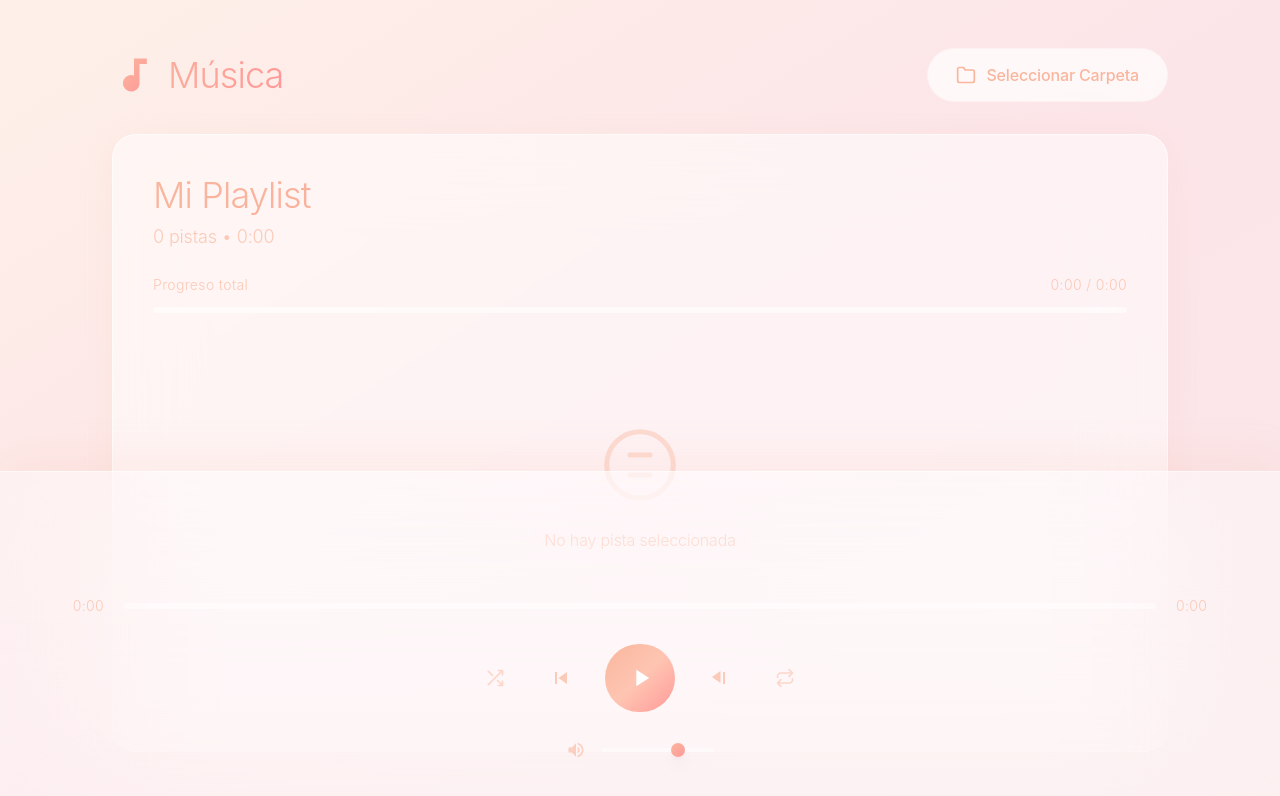
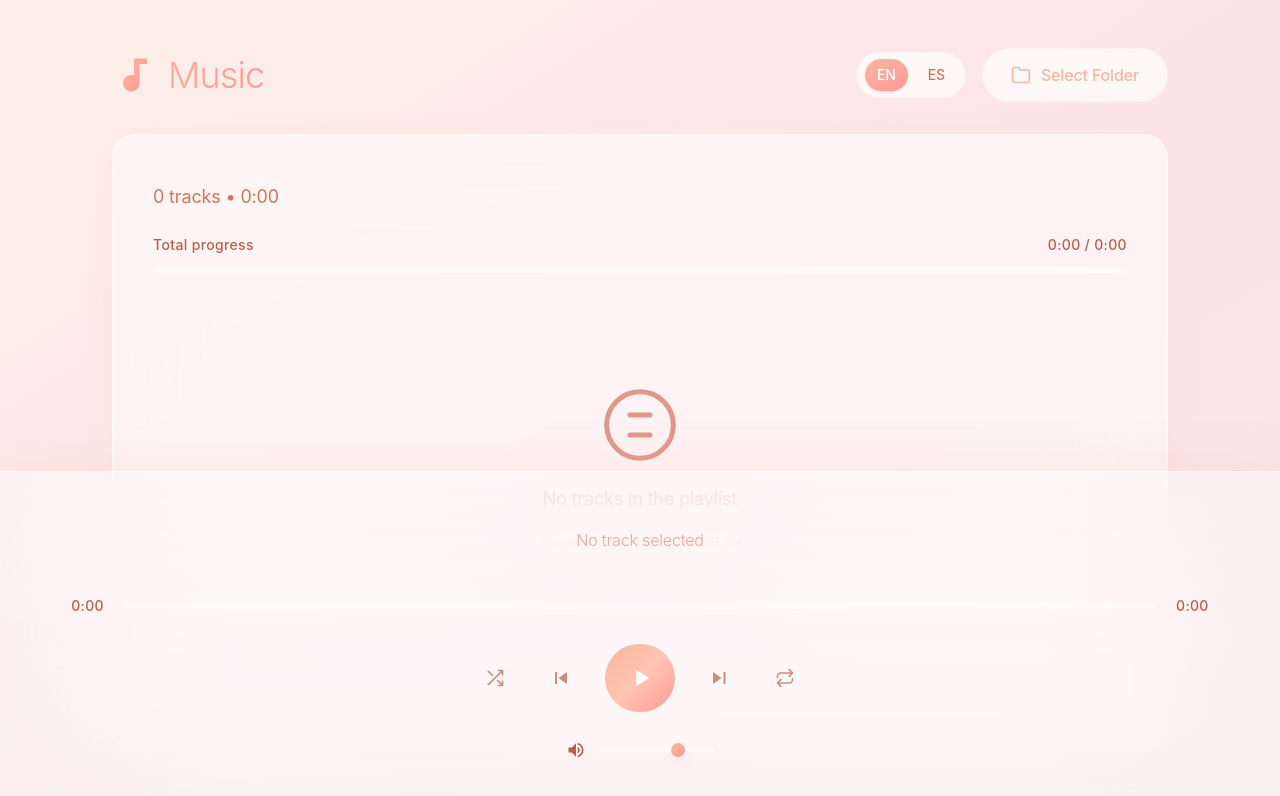
Before and after one commit to aitorllj93/the-playlist, a React (Vite) app: page / in a window 1280 px wide. Shown: the top 796 px of the page. Built offline with nearby package versions, Linux system fonts and the light colour scheme.

Commit message:
include translations

```diff
--- /dev/null
+++ b/src/components/LanguageSelector.tsx
@@ -0,0 +1,34 @@
+import { useLanguage } from '../i18n/LanguageContext';
+
+export default function LanguageSelector() {
+  const { language, setLanguage } = useLanguage();
+
+  return (
+    <div className="flex items-center gap-2 bg-white/70 backdrop-blur-xl rounded-full px-2 py-1.5 border border-[#fce5e8]/40">
+      <button
+        type="button"
+        className={`px-3 py-1.5 rounded-full text-sm font-medium transition-all ${
+          language === 'en'
+            ? 'bg-linear-to-br from-[#f9b69d] to-[#ff9999] text-white shadow-sm'
+            : 'text-[#d4725c] hover:bg-white/60'
+        }`}
+        onClick={() => setLanguage('en')}
+        aria-label="Switch to English"
+      >
+        EN
+      </button>
+      <button
+        type="button"
+        className={`px-3 py-1.5 rounded-full text-sm font-medium transition-all ${
+          language === 'es'
+            ? 'bg-linear-to-br from-[#f9b69d] to-[#ff9999] text-white shadow-sm'
+            : 'text-[#d4725c] hover:bg-white/60'
+        }`}
+        onClick={() => setLanguage('es')}
+        aria-label="Cambiar a Español"
+      >
+        ES
+      </button>
+    </div>
+  );
+}
--- a/src/components/MusicPlayer.tsx
+++ b/src/components/MusicPlayer.tsx
@@ -3,10 +3,14 @@ import type { Track, Playlist, PlayerState } from '../types/music';
 import { parseM3U8, readTextFile, calculateTotalDuration } from '../utils/m3u8Parser';
 import PlayerControls from './PlayerControls';
 import PlaylistView from './PlaylistView';
+import LanguageSelector from './LanguageSelector';
+import { useLanguage } from '../i18n/LanguageContext';
 
 export default function MusicPlayer() {
+  const { t } = useLanguage();
+
   const [playlist, setPlaylist] = useState<Playlist>({
-    name: 'Mi Playlist',
+    name: ' ',
     tracks: [],
     totalDuration: 0
   });
@@ -37,13 +41,13 @@ export default function MusicPlayer() {
 
         if (playerState.isPlaying) {
           audioRef.current.play().catch(err => {
-            console.error('Error al reproducir:', err);
+            console.error(t('errorPlaying'), err);
             setPlayerState(prev => ({ ...prev, isPlaying: false }));
           });
         }
       }
     }
-  }, [playerState.currentTrackIndex, playerState.isPlaying, playerState.volume, audioFiles, playlist.tracks]);
+  }, [playerState.currentTrackIndex, playerState.isPlaying, playerState.volume, audioFiles, playlist.tracks, t]);
 
   const handleNext = useCallback(() => {
     if (playlist.tracks.length === 0) return;
@@ -119,7 +123,7 @@ export default function MusicPlayer() {
     );
 
     if (!m3u8File) {
-      alert('No se encontró un archivo m3u8 o m3u en la carpeta seleccionada');
+      alert(t('noM3u8Found'));
       return;
     }
 
@@ -165,7 +169,7 @@ export default function MusicPlayer() {
       }
 
       if (tracksWithDuration.length === 0) {
-        alert('No se encontraron archivos de audio correspondientes a las pistas del m3u8');
+        alert(t('noAudioFilesFound'));
         return;
       }
 
@@ -183,7 +187,7 @@ export default function MusicPlayer() {
 
     } catch (error) {
       console.error('Error al cargar la playlist:', error);
-      alert('Error al cargar la playlist. Verifica el formato del archivo m3u8.');
+      alert(t('errorLoadingPlaylist'));
     }
   };
 
@@ -279,7 +283,7 @@ export default function MusicPlayer() {
       <div className="flex justify-between items-center gap-8 mb-2">
         <h1 className="flex items-center gap-3 text-4xl font-light tracking-tight text-transparent bg-clip-text bg-linear-to-r from-[#f9b69d] to-[#ff9999] m-0">
           <svg viewBox="0 0 24 24" fill="url(#musicGradient)" className="w-11 h-11" aria-hidden="true">
-            <title>Música</title>
+            <title>{t('music')}</title>
             <defs>
               <linearGradient id="musicGradient" x1="0%" y1="0%" x2="100%" y2="100%">
                 <stop offset="0%" stopColor="#f9b69d" />
@@ -288,8 +292,11 @@ export default function MusicPlayer() {
             </defs>
             <path d="M12 3v9.28c-.47-.17-.97-.28-1.5-.28C8.01 12 6 14.01 6 16.5S8.01 21 10.5 21c2.31 0 4.2-1.75 4.45-4H15V6h4V3h-7z"/>
           </svg>
-          Música
+          {t('music')}
         </h1>
+
+        <div className="flex items-center gap-4">
+          <LanguageSelector />
 
           <button
             type="button"
@@ -297,11 +304,12 @@ export default function MusicPlayer() {
             onClick={() => fileInputRef.current?.click()}
           >
             <svg viewBox="0 0 24 24" fill="none" stroke="currentColor" strokeWidth="2" strokeLinecap="round" strokeLinejoin="round" className="w-5 h-5" aria-hidden="true">
-            <title>Carpeta</title>
+              <title>{t('folder')}</title>
               <path d="M22 19a2 2 0 0 1-2 2H4a2 2 0 0 1-2-2V5a2 2 0 0 1 2-2h5l2 3h9a2 2 0 0 1 2 2z"/>
             </svg>
-          Seleccionar Carpeta
+            {t('selectFolder')}
           </button>
+        </div>
 
         <input
           ref={fileInputRef}
--- a/src/components/PlayerControls.tsx
+++ b/src/components/PlayerControls.tsx
@@ -1,6 +1,7 @@
 import { useRef } from 'react';
 import type { Track } from '../types/music';
 import { formatTime } from '../utils/m3u8Parser';
+import { useLanguage } from '../i18n/LanguageContext';
 
 interface PlayerControlsProps {
   currentTrack: Track | null;
@@ -37,6 +38,7 @@ export default function PlayerControls({
   onShuffleChange,
   audioRef
 }: PlayerControlsProps) {
+  const { t } = useLanguage();
   const progressRef = useRef<HTMLDivElement>(null);
 
   const handleProgressClick = (e: React.MouseEvent<HTMLDivElement>) => {
@@ -62,16 +64,16 @@ export default function PlayerControls({
         {currentTrack ? (
           <>
             <div className="text-2xl sm:text-3xl font-light tracking-tight text-transparent bg-clip-text bg-linear-to-r from-[#f9b69d] to-[#ff9999] mb-2">{currentTrack.title}</div>
-            {currentTrack.artist && <div className="text-base sm:text-lg text-[#f9b69d]/70 font-light">{currentTrack.artist}</div>}
+            {currentTrack.artist && <div className="text-base sm:text-lg text-[#d4725c] font-normal">{currentTrack.artist}</div>}
           </>
         ) : (
-          <div className="text-base text-[#f9b69d]/40 py-4 font-light">No hay pista seleccionada</div>
+          <div className="text-base text-[#d4725c]/60 py-4 font-light">{t('noTrackSelected')}</div>
         )}
       </div>
 
       {/* Barra de progreso */}
       <div className="flex items-center gap-5 px-4">
-        <span className="text-sm text-[#f9b69d]/70 font-light tracking-wide min-w-12 text-right">{formatTime(currentTime)}</span>
+        <span className="text-sm text-[#b85e4f] font-medium tracking-wide min-w-12 text-right">{formatTime(currentTime)}</span>
         <div
           ref={progressRef}
           className="flex-1 h-1.5 bg-white/40 rounded-full cursor-pointer overflow-hidden backdrop-blur-sm relative group"
@@ -92,7 +94,7 @@ export default function PlayerControls({
             style={{ left: `calc(${progressPercentage}% - 7px)` }}
           />
         </div>
-        <span className="text-sm text-[#f9b69d]/70 font-light tracking-wide min-w-12">
+        <span className="text-sm text-[#b85e4f] font-medium tracking-wide min-w-12">
           {formatTime(actualDuration)}
         </span>
       </div>
@@ -102,27 +104,27 @@ export default function PlayerControls({
         <button
           type="button"
           className={`bg-transparent border-none cursor-pointer p-3 rounded-full flex items-center justify-center transition-all ${
-            shuffle ? 'text-[#f9b69d] bg-white/60' : 'text-[#f9b69d]/50'
-          } hover:bg-white/60 hover:text-[#f9b69d] hover:scale-105 active:scale-95`}
+            shuffle ? 'text-[#d4725c] bg-white/60' : 'text-[#b85e4f]/70'
+          } hover:bg-white/60 hover:text-[#d4725c] hover:scale-105 active:scale-95`}
           onClick={onShuffleChange}
-          title="Aleatorio"
-          aria-label="Aleatorio"
+          title={t('shuffle')}
+          aria-label={t('shuffle')}
         >
           <svg viewBox="0 0 24 24" fill="none" stroke="currentColor" strokeWidth="2" strokeLinecap="round" strokeLinejoin="round" className="w-5 h-5" aria-hidden="true">
-            <title>Aleatorio</title>
+            <title>{t('shuffle')}</title>
             <path d="M16 3h5v5M4 20L21 3M21 16v5h-5M15 15l6 6M4 4l5 5" />
           </svg>
         </button>
 
         <button
           type="button"
-          className="bg-transparent border-none cursor-pointer p-3 rounded-full flex items-center justify-center transition-all text-[#f9b69d]/70 hover:bg-white/60 hover:text-[#f9b69d] hover:scale-105 active:scale-95"
+          className="bg-transparent border-none cursor-pointer p-3 rounded-full flex items-center justify-center transition-all text-[#b85e4f]/70 hover:bg-white/60 hover:text-[#d4725c] hover:scale-105 active:scale-95"
           onClick={onPrevious}
-          title="Anterior"
-          aria-label="Anterior"
+          title={t('previous')}
+          aria-label={t('previous')}
         >
           <svg viewBox="0 0 24 24" fill="currentColor" className="w-6 h-6" aria-hidden="true">
-            <title>Anterior</title>
+            <title>{t('previous')}</title>
             <path d="M6 6h2v12H6zm3.5 6l8.5 6V6z"/>
           </svg>
         </button>
@@ -131,17 +133,17 @@ export default function PlayerControls({
           type="button"
           className="bg-linear-to-br from-[#f9b69d] via-[#fec5b2] to-[#ff9999] text-white p-5 border-none cursor-pointer rounded-full flex items-center justify-center transition-all hover:shadow-[0_8px_25px_rgba(249,182,157,0.4)] hover:scale-105 active:scale-95"
           onClick={isPlaying ? onPause : onPlay}
-          title={isPlaying ? 'Pausar' : 'Reproducir'}
-          aria-label={isPlaying ? 'Pausar' : 'Reproducir'}
+          title={isPlaying ? t('pause') : t('play')}
+          aria-label={isPlaying ? t('pause') : t('play')}
         >
           {isPlaying ? (
             <svg viewBox="0 0 24 24" fill="currentColor" className="w-7 h-7" aria-hidden="true">
-              <title>Pausar</title>
+              <title>{t('pause')}</title>
               <path d="M6 4h4v16H6zM14 4h4v16h-4z"/>
             </svg>
           ) : (
             <svg viewBox="0 0 24 24" fill="currentColor" className="w-7 h-7 ml-0.5" aria-hidden="true">
-              <title>Reproducir</title>
+              <title>{t('play')}</title>
               <path d="M8 5v14l11-7z"/>
             </svg>
           )}
@@ -149,35 +151,35 @@ export default function PlayerControls({
 
         <button
           type="button"
-          className="bg-transparent border-none cursor-pointer p-3 rounded-full flex items-center justify-center transition-all text-[#f9b69d]/70 hover:bg-white/60 hover:text-[#f9b69d] hover:scale-105 active:scale-95"
+          className="bg-transparent border-none cursor-pointer p-3 rounded-full flex items-center justify-center transition-all text-[#b85e4f]/70 hover:bg-white/60 hover:text-[#d4725c] hover:scale-105 active:scale-95"
           onClick={onNext}
-          title="Siguiente"
-          aria-label="Siguiente"
+          title={t('next')}
+          aria-label={t('next')}
         >
           <svg viewBox="0 0 24 24" fill="currentColor" className="w-6 h-6" aria-hidden="true">
-            <title>Siguiente</title>
-            <path d="M16 18h2V6h-2zm-11-7l8.5-6v12z"/>
+            <title>{t('next')}</title>
+            <path d="M6 6l8.5 6-8.5 6V6zm10.5 0h2v12h-2z"/>
           </svg>
         </button>
 
         <button
           type="button"
           className={`bg-transparent border-none cursor-pointer p-3 rounded-full flex items-center justify-center transition-all ${
-            repeat !== 'none' ? 'text-[#f9b69d] bg-white/60' : 'text-[#f9b69d]/50'
-          } hover:bg-white/60 hover:text-[#f9b69d] hover:scale-105 active:scale-95`}
+            repeat !== 'none' ? 'text-[#d4725c] bg-white/60' : 'text-[#b85e4f]/70'
+          } hover:bg-white/60 hover:text-[#d4725c] hover:scale-105 active:scale-95`}
           onClick={onRepeatChange}
-          title="Repetir"
-          aria-label="Repetir"
+          title={t('repeat')}
+          aria-label={t('repeat')}
         >
           {repeat === 'one' ? (
             <svg viewBox="0 0 24 24" fill="none" stroke="currentColor" strokeWidth="2" strokeLinecap="round" strokeLinejoin="round" className="w-5 h-5" aria-hidden="true">
-              <title>Repetir una</title>
+              <title>{t('repeatOne')}</title>
               <path d="M17 2l4 4-4 4M3 11v-1a4 4 0 0 1 4-4h14M7 22l-4-4 4-4M21 13v1a4 4 0 0 1-4 4H3"/>
               <text x="12" y="16" fontSize="10" fill="currentColor" textAnchor="middle">1</text>
             </svg>
           ) : (
             <svg viewBox="0 0 24 24" fill="none" stroke="currentColor" strokeWidth="2" strokeLinecap="round" strokeLinejoin="round" className="w-5 h-5" aria-hidden="true">
-              <title>Repetir</title>
+              <title>{t('repeat')}</title>
               <path d="M17 2l4 4-4 4M3 11v-1a4 4 0 0 1 4-4h14M7 22l-4-4 4-4M21 13v1a4 4 0 0 1-4 4H3"/>
             </svg>
           )}
@@ -186,8 +188,8 @@ export default function PlayerControls({
 
       {/* Control de volumen */}
       <div className="flex items-center gap-4 justify-center">
-        <svg viewBox="0 0 24 24" fill="currentColor" className="w-5 h-5 text-[#f9b69d]/60" aria-hidden="true">
-          <title>Volumen</title>
+        <svg viewBox="0 0 24 24" fill="currentColor" className="w-5 h-5 text-[#b85e4f]" aria-hidden="true">
+          <title>{t('volume')}</title>
           {volume === 0 ? (
             <path d="M3.63 3.63a.996.996 0 000 1.41L7.29 8.7 7 9H4c-.55 0-1 .45-1 1v4c0 .55.45 1 1 1h3l3.29 3.29c.63.63 1.71.18 1.71-.71v-4.17l4.18 4.18c-.49.37-1.02.68-1.6.91-.36.15-.58.53-.58.92 0 .72.73 1.18 1.39.91.8-.33 1.55-.77 2.22-1.31l1.34 1.34a.996.996 0 101.41-1.41L5.05 3.63c-.39-.39-1.02-.39-1.42 0zM19 12c0 .82-.15 1.61-.41 2.34l1.53 1.53c.56-1.17.88-2.48.88-3.87 0-3.83-2.4-7.11-5.78-8.4-.59-.23-1.22.23-1.22.86v.19c0 .38.25.71.61.85C17.18 6.54 19 9.06 19 12zm-8.71-6.29l-.17.17L12 7.76V6.41c0-.89-1.08-1.33-1.71-.7zM16.5 12A4.5 4.5 0 0014 7.97v1.79l2.48 2.48c.01-.08.02-.16.02-.24z"/>
           ) : volume < 0.5 ? (
@@ -203,7 +205,7 @@ export default function PlayerControls({
           step="0.01"
           value={volume}
           onChange={(e) => onVolumeChange(Number.parseFloat(e.target.value))}
-          aria-label="Control de volumen"
+          aria-label={t('volumeControl')}
           className="w-28 h-1 appearance-none bg-white/40 rounded-full outline-none transition-all [&::-webkit-slider-thumb]:appearance-none [&::-webkit-slider-thumb]:w-3.5 [&::-webkit-slider-thumb]:h-3.5 [&::-webkit-slider-thumb]:bg-linear-to-br [&::-webkit-slider-thumb]:from-[#f9b69d] [&::-webkit-slider-thumb]:to-[#ff9999] [&::-webkit-slider-thumb]:rounded-full [&::-webkit-slider-thumb]:cursor-pointer [&::-webkit-slider-thumb]:shadow-lg [&::-webkit-slider-thumb]:transition-transform [&::-webkit-slider-thumb]:hover:scale-110 [&::-moz-range-thumb]:w-3.5 [&::-moz-range-thumb]:h-3.5 [&::-moz-range-thumb]:bg-linear-to-br [&::-moz-range-thumb]:from-[#f9b69d] [&::-moz-range-thumb]:to-[#ff9999] [&::-moz-range-thumb]:rounded-full [&::-moz-range-thumb]:cursor-pointer [&::-moz-range-thumb]:border-none [&::-moz-range-thumb]:shadow-lg"
         />
       </div>
--- a/src/components/PlaylistView.tsx
+++ b/src/components/PlaylistView.tsx
@@ -1,5 +1,6 @@
 import type { Track } from '../types/music';
 import { formatTime } from '../utils/m3u8Parser';
+import { useLanguage } from '../i18n/LanguageContext';
 
 interface PlaylistViewProps {
   tracks: Track[];
@@ -18,6 +19,7 @@ export default function PlaylistView({
   totalDuration,
   currentPlaylistTime
 }: PlaylistViewProps) {
+  const { t } = useLanguage();
   const totalProgress = totalDuration > 0 ? (currentPlaylistTime / totalDuration) * 100 : 0;
 
   return (
@@ -26,15 +28,15 @@ export default function PlaylistView({
       <div className="flex flex-col gap-6">
         <div>
           <h2 className="text-3xl sm:text-4xl font-light tracking-tight text-transparent bg-clip-text bg-linear-to-r from-[#f9b69d] to-[#ff9999] m-0 mb-2">{playlistName}</h2>
-          <p className="text-[#f9b69d]/70 text-base sm:text-lg font-light m-0">
-            {tracks.length} {tracks.length === 1 ? 'pista' : 'pistas'} • {formatTime(totalDuration)}
+          <p className="text-[#d4725c] text-base sm:text-lg font-normal m-0">
+            {tracks.length} {tracks.length === 1 ? t('track') : t('tracks')} • {formatTime(totalDuration)}
           </p>
         </div>
 
         {/* Progreso total de la playlist */}
         <div className="flex flex-col gap-3">
-          <div className="flex justify-between text-sm text-[#f9b69d]/70 font-light tracking-wide">
-            <span>Progreso total</span>
+          <div className="flex justify-between text-sm text-[#b85e4f] font-medium tracking-wide">
+            <span>{t('totalProgress')}</span>
             <span>{formatTime(currentPlaylistTime)} / {formatTime(totalDuration)}</span>
           </div>
           <div className="h-1.5 bg-white/50 rounded-full overflow-hidden backdrop-blur-sm">
@@ -49,14 +51,14 @@ export default function PlaylistView({
       {/* Lista de tracks */}
       <div className="flex-1 overflow-y-auto flex flex-col gap-1.5">
         {tracks.length === 0 ? (
-          <div className="flex flex-col items-center justify-center gap-5 py-20 px-8 text-[#f9b69d]/40 text-center">
+          <div className="flex flex-col items-center justify-center gap-5 py-20 px-8 text-[#d4725c]/70 text-center">
             <svg viewBox="0 0 24 24" fill="none" stroke="currentColor" strokeWidth="1.5" strokeLinecap="round" strokeLinejoin="round" className="w-20 h-20" aria-hidden="true">
-              <title>Sin pistas</title>
+              <title>{t('noTracks')}</title>
               <circle cx="12" cy="12" r="10"/>
               <path d="M9 9h6M9 15h6"/>
             </svg>
-            <p className="m-0 text-lg font-light">No hay pistas en la playlist</p>
-            <p className="m-0 text-sm text-[#f9b69d]/30 font-light">Selecciona una carpeta con un archivo m3u8</p>
+            <p className="m-0 text-lg font-normal">{t('noTracksInPlaylist')}</p>
+            <p className="m-0 text-sm text-[#d4725c]/60 font-light">{t('selectFolderWithM3u8')}</p>
           </div>
         ) : (
           tracks.map((track, index) => (
@@ -70,7 +72,7 @@ export default function PlaylistView({
               }`}
               onClick={() => onTrackSelect(index)}
             >
-              <div className="w-8 flex items-center justify-center text-[#f9b69d]/60 font-light text-sm">
+              <div className="w-8 flex items-center justify-center text-[#b85e4f] font-medium text-sm">
                 {index === currentTrackIndex ? (
                   <div className="flex gap-1 items-center h-5">
                     <span className="w-0.5 bg-linear-to-t from-[#f9b69d] to-[#ff9999] rounded-full animate-[playing_0.8s_ease-in-out_infinite]" />
@@ -86,18 +88,18 @@ export default function PlaylistView({
                 <div className={`font-normal overflow-hidden text-ellipsis whitespace-nowrap transition-colors ${
                   index === currentTrackIndex
                     ? 'text-transparent bg-clip-text bg-linear-to-r from-[#f9b69d] to-[#ff9999]'
-                    : 'text-[#f9b69d]/80 group-hover:text-[#f9b69d]'
+                    : 'text-[#8a4a3e] group-hover:text-[#d4725c]'
                 }`}>
                   {track.title}
                 </div>
                 {track.artist && (
-                  <div className="text-sm text-[#f9b69d]/50 overflow-hidden text-ellipsis whitespace-nowrap mt-1 font-light">
+                  <div className="text-sm text-[#b85e4f] overflow-hidden text-ellipsis whitespace-nowrap mt-1 font-normal">
                     {track.artist}
                   </div>
                 )}
               </div>
 
-              <div className="text-[#f9b69d]/40 text-sm font-light">
+              <div className="text-[#b85e4f] text-sm font-medium">
                 {formatTime(track.duration)}
               </div>
             </button>
--- /dev/null
+++ b/src/i18n/LanguageContext.tsx
@@ -0,0 +1,52 @@
+import { createContext, useContext, useState, useEffect, type ReactNode } from 'react';
+import { translations, type Language, type TranslationKey } from './translations';
+
+interface LanguageContextType {
+  language: Language;
+  setLanguage: (lang: Language) => void;
+  t: (key: TranslationKey) => string;
+}
+
+const LanguageContext = createContext<LanguageContextType | undefined>(undefined);
+
+// Detectar el idioma del navegador
+const detectBrowserLanguage = (): Language => {
+  const browserLang = navigator.language.split('-')[0];
+  return browserLang === 'es' ? 'es' : 'en';
+};
+
+// Obtener idioma guardado o detectar del navegador
+const getInitialLanguage = (): Language => {
+  const savedLang = localStorage.getItem('language') as Language;
+  if (savedLang && (savedLang === 'en' || savedLang === 'es')) {
+    return savedLang;
+  }
+  return detectBrowserLanguage();
+};
+
+export function LanguageProvider({ children }: { children: ReactNode }) {
+  const [language, setLanguageState] = useState<Language>(getInitialLanguage);
+
+  const setLanguage = (lang: Language) => {
+    setLanguageState(lang);
+    localStorage.setItem('language', lang);
+  };
+
+  const t = (key: TranslationKey): string => {
+    return translations[language][key];
+  };
+
+  return (
+    <LanguageContext.Provider value={{ language, setLanguage, t }}>
+      {children}
+    </LanguageContext.Provider>
+  );
+}
+
+export function useLanguage() {
+  const context = useContext(LanguageContext);
+  if (context === undefined) {
+    throw new Error('useLanguage must be used within a LanguageProvider');
+  }
+  return context;
+}
--- /dev/null
+++ b/src/i18n/translations.ts
@@ -0,0 +1,73 @@
+export const translations = {
+  en: {
+    // Main header
+    music: 'Music',
+    selectFolder: 'Select Folder',
+
+    // Alerts and messages
+    noM3u8Found: 'No m3u8 or m3u file found in the selected folder',
+    noAudioFilesFound: 'No audio files corresponding to the m3u8 tracks were found',
+    errorLoadingPlaylist: 'Error loading playlist. Please check the m3u8 file format.',
+    errorPlaying: 'Error playing:',
+    noTrackSelected: 'No track selected',
+
+    // Playlist
+    track: 'track',
+    tracks: 'tracks',
+    totalProgress: 'Total progress',
+    noTracksInPlaylist: 'No tracks in the playlist',
+    selectFolderWithM3u8: 'Select a folder with an m3u8 file',
+
+    // Player controls
+    shuffle: 'Shuffle',
+    previous: 'Previous',
+    pause: 'Pause',
+    play: 'Play',
+    next: 'Next',
+    repeat: 'Repeat',
+    repeatOne: 'Repeat one',
+    volume: 'Volume',
+    volumeControl: 'Volume control',
+
+    // Accessibility
+    folder: 'Folder',
+    noTracks: 'No tracks'
+  },
+  es: {
+    // Encabezado principal
+    music: 'Música',
+    selectFolder: 'Seleccionar Carpeta',
+
+    // Alertas y mensajes
+    noM3u8Found: 'No se encontró un archivo m3u8 o m3u en la carpeta seleccionada',
+    noAudioFilesFound: 'No se encontraron archivos de audio correspondientes a las pistas del m3u8',
+    errorLoadingPlaylist: 'Error al cargar la playlist. Verifica el formato del archivo m3u8.',
+    errorPlaying: 'Error al reproducir:',
+    noTrackSelected: 'No hay pista seleccionada',
+
+    // Playlist
+    track: 'pista',
+    tracks: 'pistas',
+    totalProgress: 'Progreso total',
+    noTracksInPlaylist: 'No hay pistas en la playlist',
+    selectFolderWithM3u8: 'Selecciona una carpeta con un archivo m3u8',
+
+    // Controles del reproductor
+    shuffle: 'Aleatorio',
+    previous: 'Anterior',
+    pause: 'Pausar',
+    play: 'Reproducir',
+    next: 'Siguiente',
+    repeat: 'Repetir',
+    repeatOne: 'Repetir una',
+    volume: 'Volumen',
+    volumeControl: 'Control de volumen',
+
+    // Accesibilidad
+    folder: 'Carpeta',
+    noTracks: 'Sin pistas'
+  }
+} as const;
+
+export type Language = keyof typeof translations;
+export type TranslationKey = keyof typeof translations.en;
--- a/src/index.css
+++ b/src/index.css
@@ -7,6 +7,9 @@
   --color-her-cream: #fef0e8;
   --color-her-beige: #f5e8dd;
   --color-her-coral: #ff9999;
+  --color-her-text-primary: #d4725c;
+  --color-her-text-secondary: #b85e4f;
+  --color-her-text-tertiary: #8a4a3e;
 }
 
 @keyframes playing {
--- a/src/main.tsx
+++ b/src/main.tsx
@@ -2,10 +2,13 @@ import { StrictMode } from 'react'
 import { createRoot } from 'react-dom/client'
 import './index.css'
 import App from './App.tsx'
+import { LanguageProvider } from './i18n/LanguageContext.tsx'
 
 // biome-ignore lint/style/noNonNullAssertion: <explanation>
 createRoot(document.getElementById('root')!).render(
   <StrictMode>
-    <App />
+    <LanguageProvider>
+      <App />
+    </LanguageProvider>
   </StrictMode>,
 )
```
Lines whose indentation alone changed are shown as unchanged.
